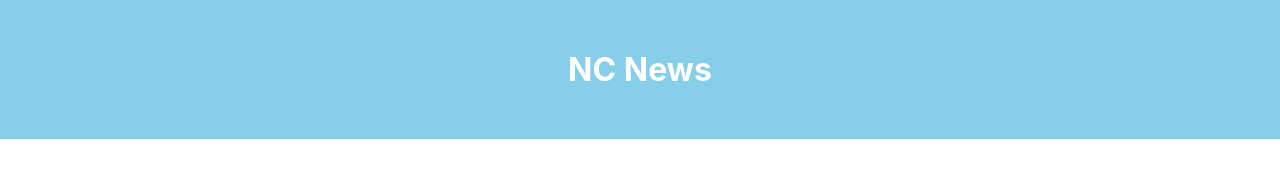
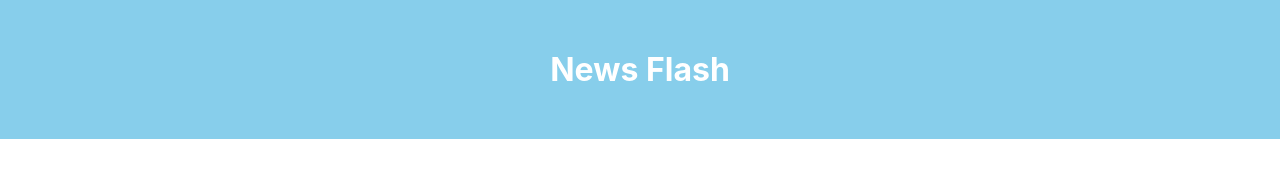
Before and after one commit to yahya003/nc-news, a React (Create React App) app: page / in a window 1280 px wide. Shown: the top 189 px of the page. Built offline with nearby package versions, Linux system fonts and the light colour scheme.

Commit message:
Fixed bugs

```diff
--- a/src/App.css
+++ b/src/App.css
@@ -83,11 +83,12 @@
 
 .log {
   display: inline;
+  margin-right: 150px;
 }
 
 .topLine {
   display: inline;
-  margin-right: 26.5%;
+  margin-right: 27.5%;
   margin-left: 25%;
 }
 
--- a/src/components/Articles.jsx
+++ b/src/components/Articles.jsx
@@ -59,7 +59,6 @@ const Articles = ({user, setUser, error, setError}) => {
       <div className="singleArticlePage">
         <div>
         <h3 className="log">{user.username}</h3>
-        <h2 className = "topLine">Articles</h2>
         <Logout/>
         </div>
 
--- a/src/components/Header.jsx
+++ b/src/components/Header.jsx
@@ -1,6 +1,6 @@
 const Header = () => {
     return (
-       <h1 className="mainHeader"> NC News </h1>
+       <h1 className="mainHeader"> News Flash </h1>
 
     )
 }
```
